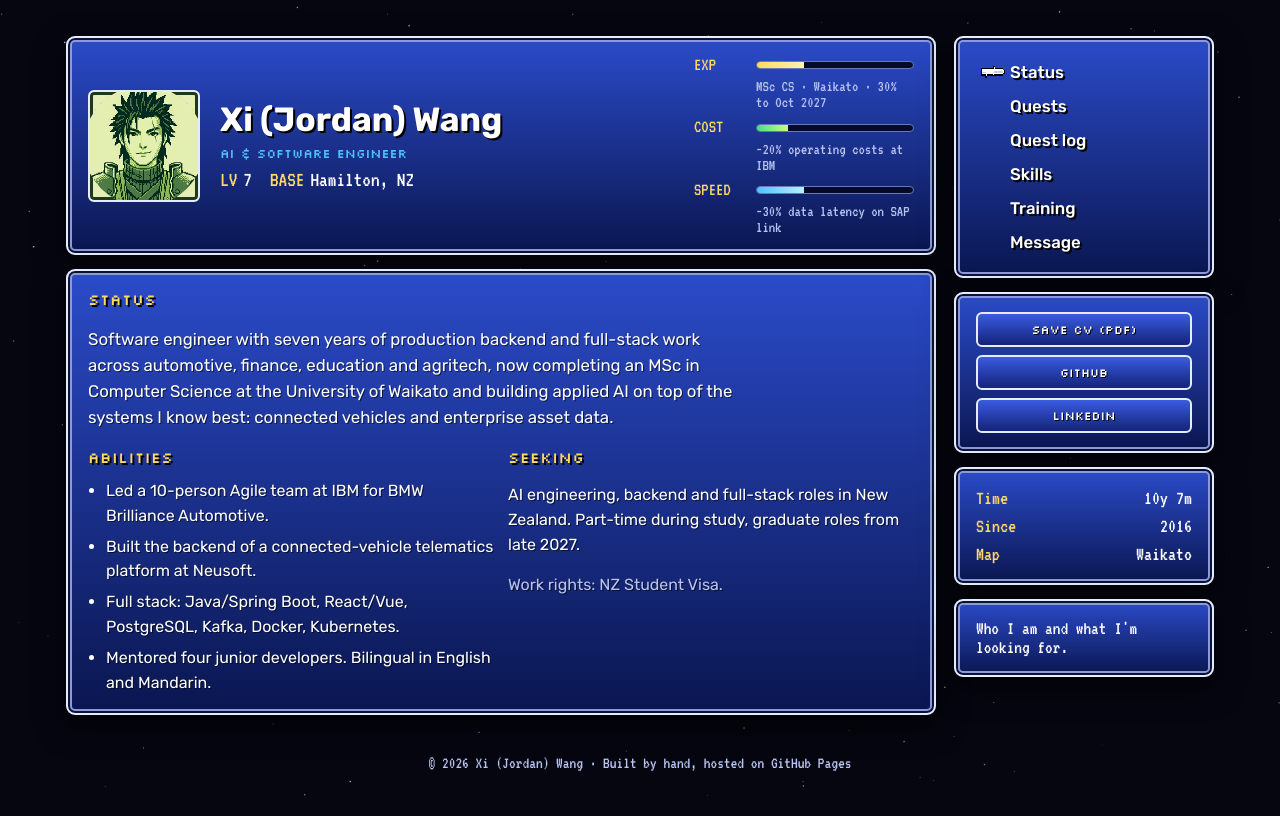
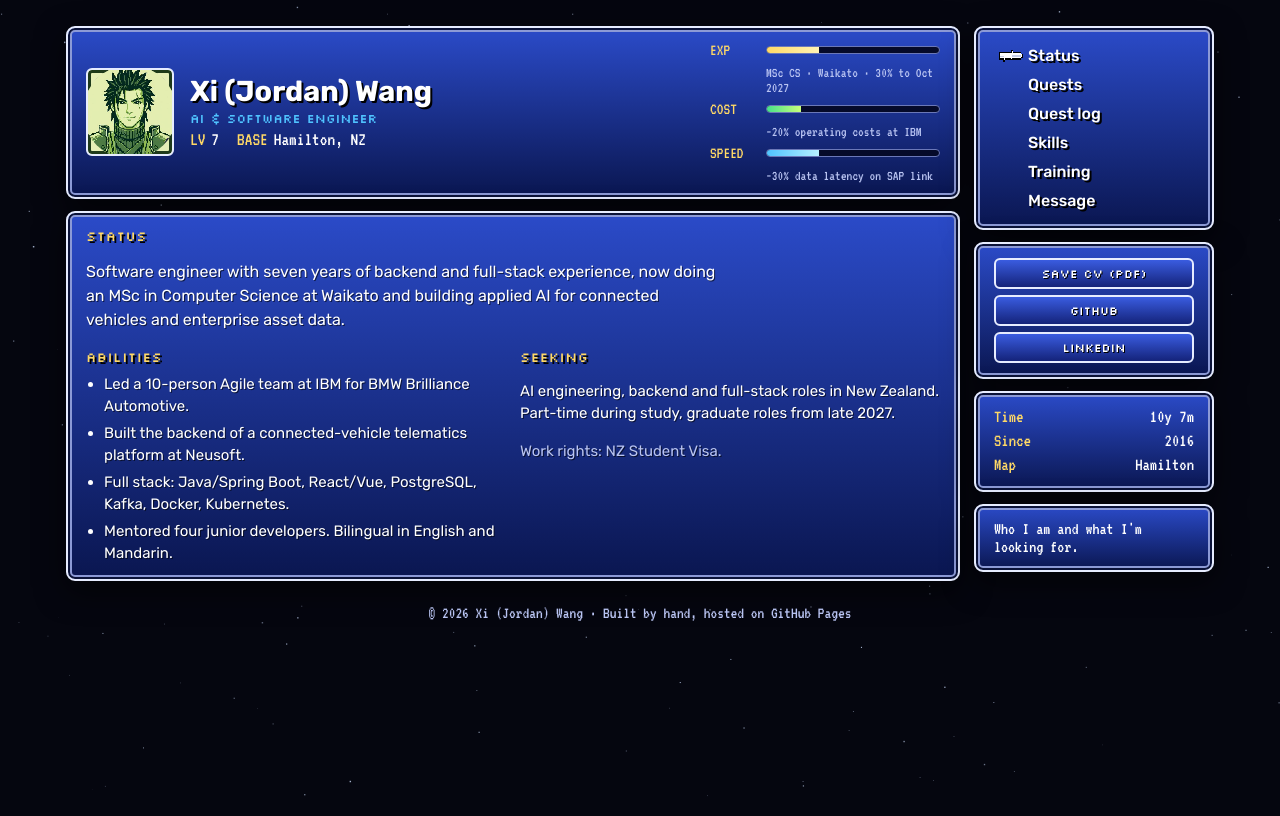
Before and after one commit to XiJordanWang/XiJordanWang.github.io, a plain HTML site: page index.html in a window 1280 px wide. Drawn offline with Linux system fonts and the light colour scheme.

Commit message:
Fit status on one screen, map Hamilton

```diff
--- a/index.html
+++ b/index.html
@@ -145,6 +145,29 @@ form.msg input, form.msg textarea { font: 400 1rem var(--body); color: var(--ink
 form.msg textarea { min-height: 100px; resize: vertical }
 footer { position: relative; z-index: 1; text-align: center; font: 400 1.05rem var(--term); color: var(--muted); padding-block: 0 28px }
 
+
+/* ---- compact fit: one screen on a laptop ---- */
+body { font-size: 15px; line-height: 1.5 }
+.game { padding-block: 18px 24px; gap: 14px; grid-template-columns: minmax(0, 1fr) 240px }
+.win { padding: 14px 18px }
+.win + .win { margin-top: 12px }
+.screen .win:first-child { margin-top: 12px }
+.win h2, .label { font-size: .85rem; margin-bottom: 8px }
+.party { grid-template-columns: 88px minmax(0, 1fr) minmax(0, 230px); gap: 16px }
+.portrait { width: 88px }
+.party h1 { font-size: clamp(1.4rem, 2.6vw, 1.8rem); margin-bottom: 2px }
+.lv { margin-top: 4px; font-size: 1.2rem }
+.gauges { gap: 6px }
+.g { grid-template-columns: 48px 1fr; font-size: 1.05rem }
+.g .v { font-size: .9rem; line-height: 1.05; margin-top: -2px }
+.lede { font-size: 1rem }
+.cols ul { gap: 4px !important }
+.cmd button { padding-block: 4px; font-size: 1rem }
+.btns { gap: 6px } .btn { padding: 6px 10px }
+.info { font-size: 1.15rem; gap: 4px }
+.help { font-size: 1.1rem }
+@media (min-width: 1100px) { .quests { grid-template-columns: 1fr 1fr; gap: 18px } .quests p { font-size: .9rem } .demo canvas { height: 100px } }
+@media (max-height: 760px) and (min-width: 861px) { .side .info-win { display: none } }
 @media (prefers-reduced-motion: reduce) { .orb, .cmd button::before { animation: none !important } }
 </style>
 
@@ -172,8 +195,8 @@ footer { position: relative; z-index: 1; text-align: center; font: 400 1.05rem v
     <section class="screen" id="s-profile" data-help="Who I am and what I'm looking for.">
       <div class="win">
         <h2>Status</h2>
-        <p class="lede">Software engineer with seven years of production backend and full-stack work across automotive, finance, education and agritech, now completing an MSc in Computer Science at the University of Waikato and building applied AI on top of the systems I know best: connected vehicles and enterprise asset data.</p>
-        <div class="cols" style="margin-top:16px">
+        <p class="lede">Software engineer with seven years of backend and full-stack experience, now doing an MSc in Computer Science at Waikato and building applied AI for connected vehicles and enterprise asset data.</p>
+        <div class="cols" style="margin-top:12px">
           <div>
             <div class="label">Abilities</div>
             <ul style="margin:0;padding-left:18px;display:grid;gap:6px">
@@ -309,7 +332,7 @@ footer { position: relative; z-index: 1; text-align: center; font: 400 1.05rem v
     <div class="win info info-win">
       <div class="row"><span>Time</span><span id="playtime">–</span></div>
       <div class="row"><span>Since</span><span>2016</span></div>
-      <div class="row"><span>Map</span><span>Waikato</span></div>
+      <div class="row"><span>Map</span><span>Hamilton</span></div>
     </div>
     <div class="win"><div class="help" id="help" aria-live="polite"></div></div>
   </aside>
```
